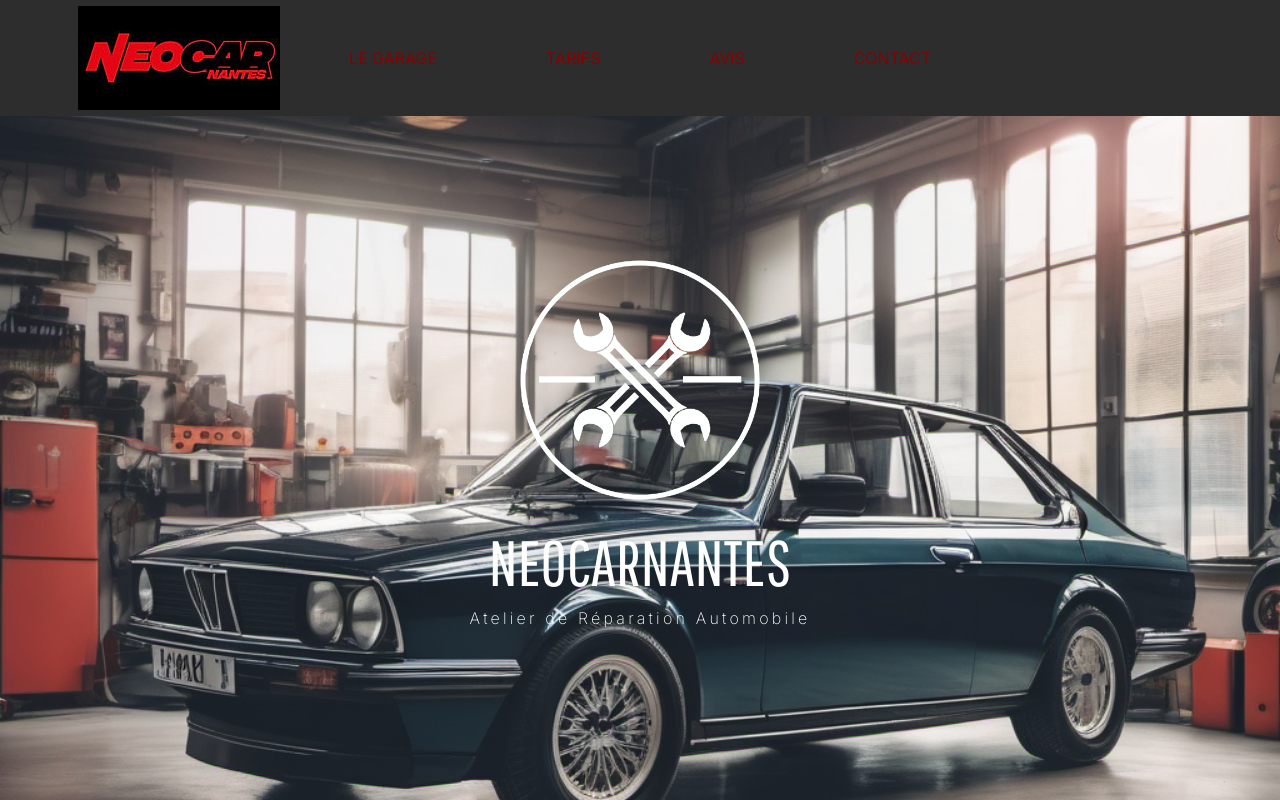
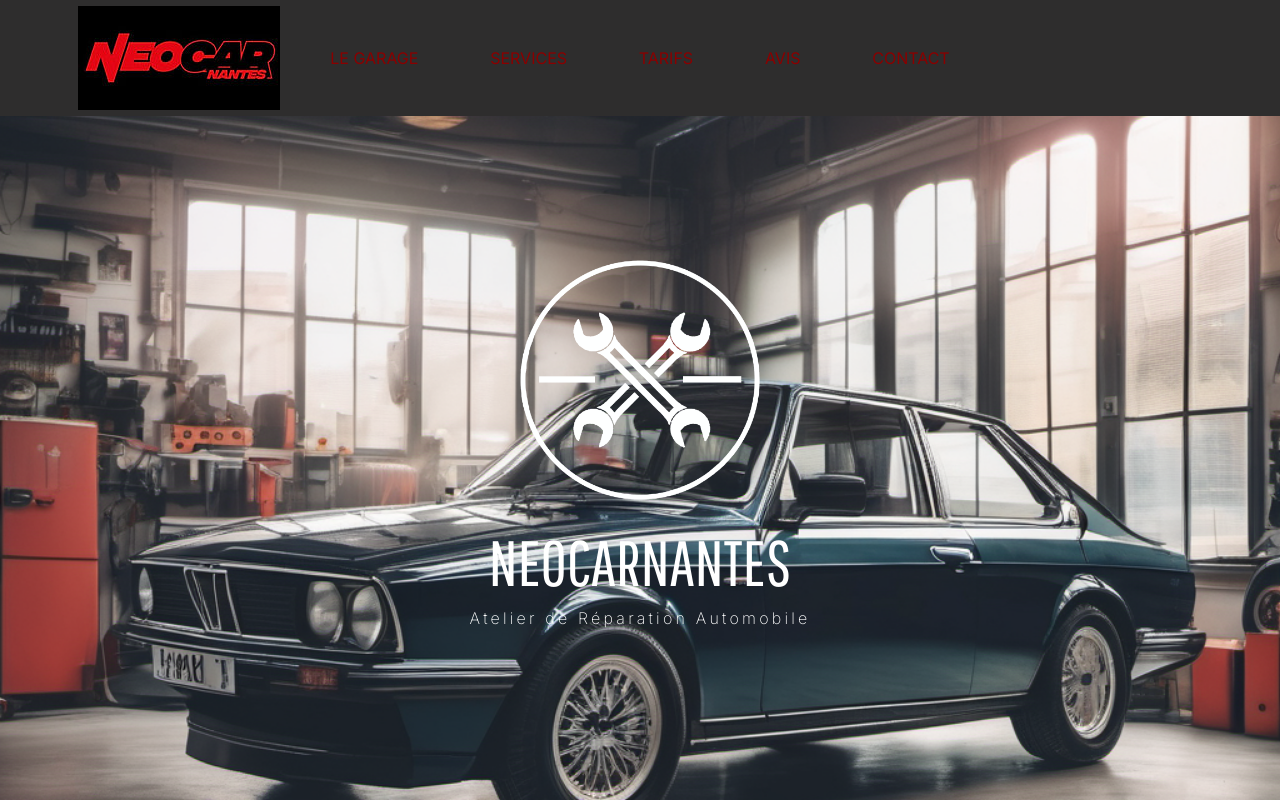
Before and after one commit to Adjel/NeoCarNantes, a Next.js app: page / in a window 1280 px wide. Built offline with nearby package versions, Linux system fonts and the light colour scheme.

Commit message:
feat:nav(navigation/hero)

```diff
--- a/src/app/component/Hero/Hero.js
+++ b/src/app/component/Hero/Hero.js
@@ -16,7 +16,9 @@
         <BrandContent>Atelier de Réparation Automobile</BrandContent>
       </BrandWrapper>
       <Divider style={{ "--dividerBorder": dividerBorder }}>
-        <Services />
+        <section id="services">
+          <Services />
+        </section>
       </Divider>
       <BrandStory />
     </Wrapper>
--- a/src/app/component/Navigation/Navigation.js
+++ b/src/app/component/Navigation/Navigation.js
@@ -5,6 +5,7 @@
 
 const links = [
   { name: "le garage", link: "#hero" },
+  { name: "services", link: "#services" },
   { name: "tarifs", link: "#features" },
   { name: "avis", link: "#customers" },
   { name: "contact", link: "#contact" },
```
